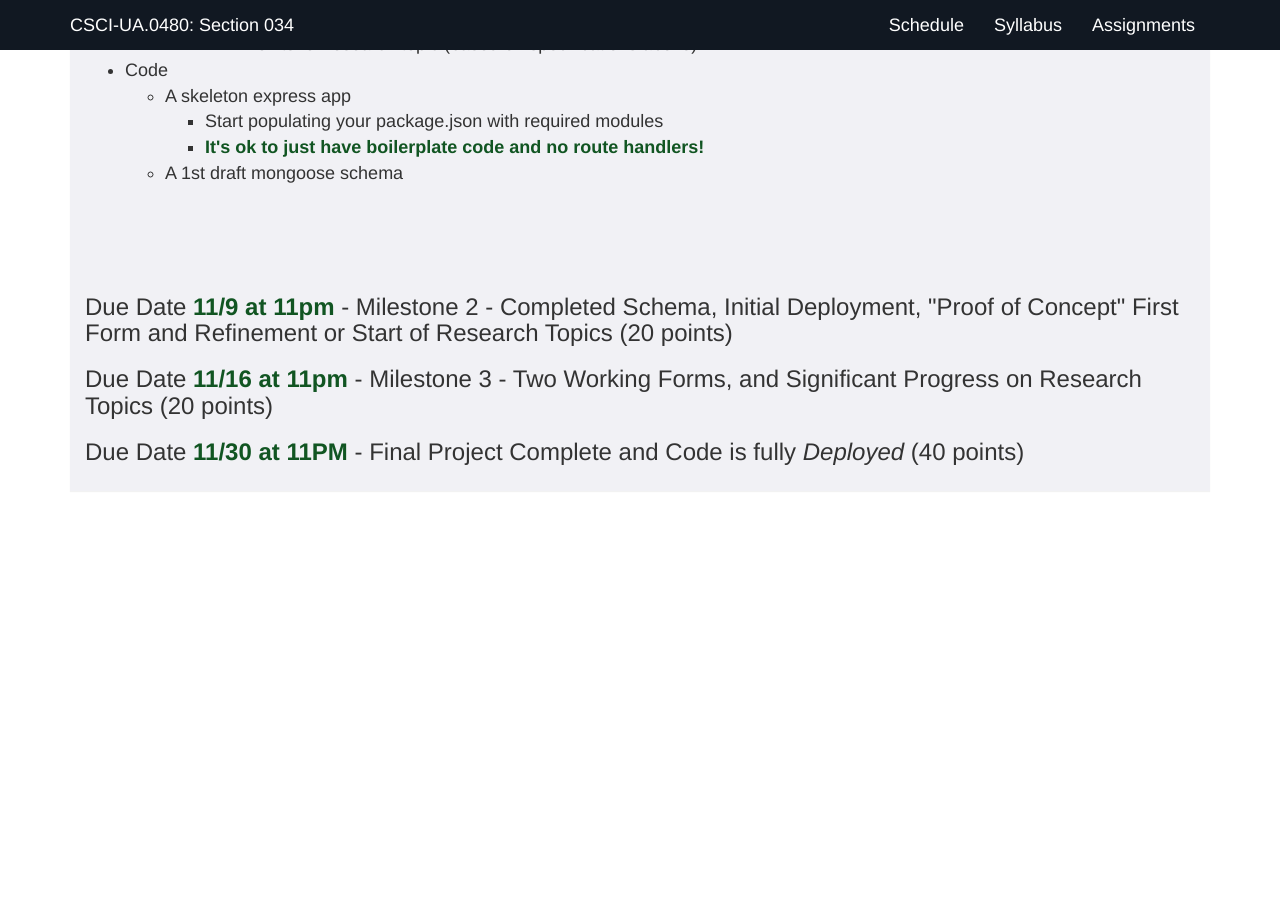
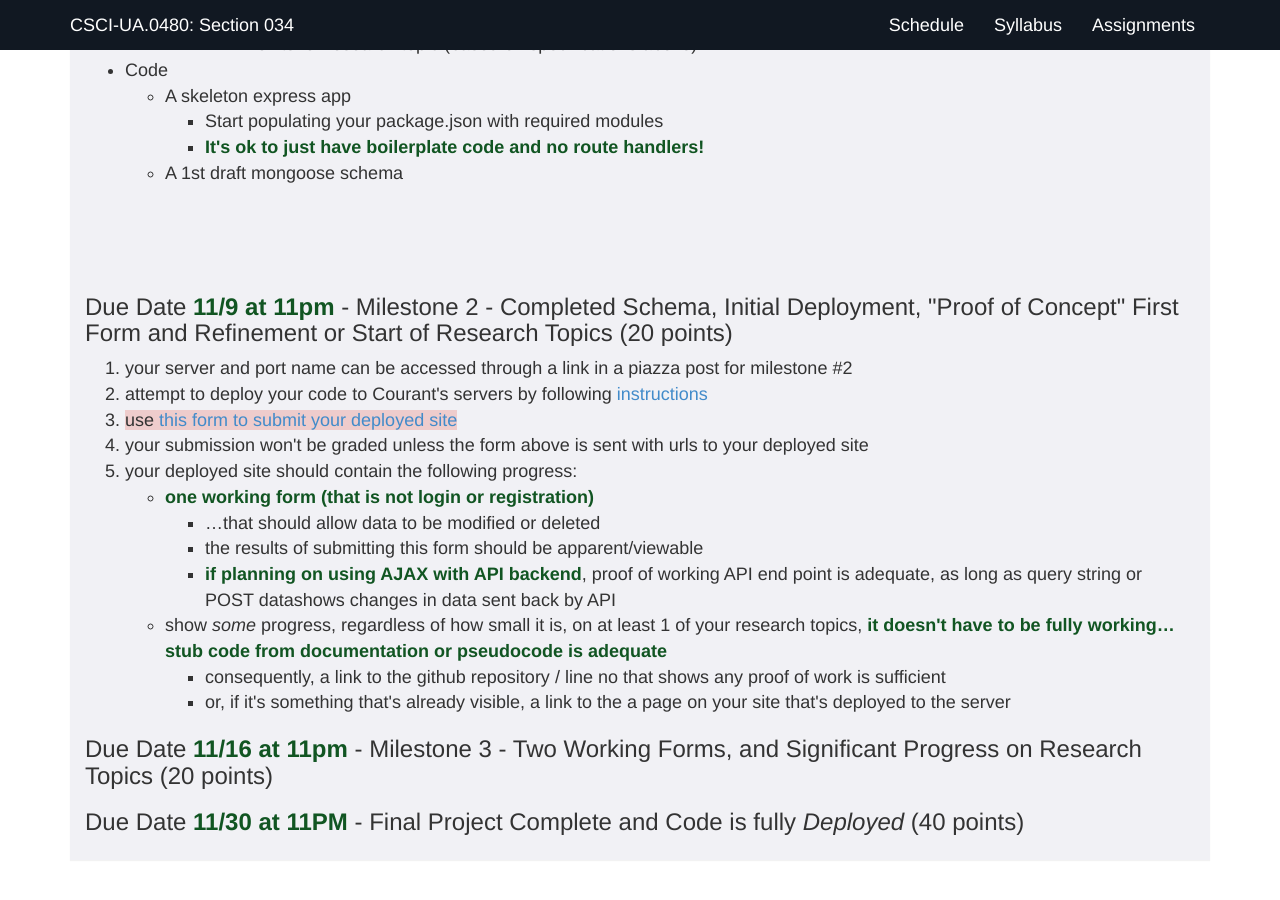
Before and after one commit to foureyes/csci-ua.0480-fall2020-034, a Jekyll site: the page built from final-project.markdown, in a window 1280 px wide and 900 px high, scrolled down 3898 px. Built offline with Jekyll 4.4.1, drawn with Linux system fonts in a browser that asks for light colours; a script that is not in the unit is left out; before the commit the page ends 4429 px from its top, so only the background shows below that.

Commit message:
update milestone 2

```diff
--- a/final-project.markdown
+++ b/final-project.markdown
@@ -199,31 +199,19 @@ Choose at least __8 points__ worth of these following topics (research and imple
 
 ### Due Date __11/9 at 11pm__ - Milestone 2 - Completed Schema, Initial Deployment, "Proof of Concept" First Form and Refinement or Start of Research Topics (20 points)
 
-{% comment %}
-* <span class="warning">Use [this form to submit your deployed site](https://forms.gle/qdTDffmhYgsbCdmRA) to submit your code</span>
-* your submission won't be graded unless the form above is submitted
-* your repository should show the work you've done on:
-	* a completed schema
-	* one working form
-	* progress on a research topic
-{% endcomment %}
-
-{% comment %}
 1. your server and port name can be accessed through a link in a piazza post for milestone #2
 2. attempt to deploy your code to Courant's servers by following [instructions](homework/deploy.html)
-3. <span class="warning">use [this form to submit your deployed site](https://forms.gle/qdTDffmhYgsbCdmRA) to submit your code</span>
+3. <span class="warning">use [this form to submit your deployed site](https://forms.gle/SBBBQGFs13SGNiwT8)</span>
 4. your submission won't be graded unless the form above is sent with urls to your deployed site
 5. your deployed site should contain the following progress:
     * __one working form (that is not login or registration)__
         * ...that should allow data to be modified or deleted
         * the results of submitting this form should be apparent/viewable
-    * show _some_ progress on at least 1 of your research topics,  __it doesn't have to be fully working... stub code from documentation or pseudocode is adequate__
+		* __if planning on using AJAX with API backend__, proof of working API end point is adequate, as long as query string or POST datashows changes in data sent back by API
+    * show _some_ progress, regardless of how small it is, on at least 1 of your research topics,  __it doesn't have to be fully working... stub code from documentation or pseudocode is adequate__
         * consequently, a link to the github repository / line no that shows any proof of work is sufficient
         * or, if it's something that's already visible, a link to the a page on your site that's deployed to the server
 
-{% endcomment %}
-{% comment %}[this form to submit your deployed site](https://docs.google.com/forms/d/e/1FAIpQLSeDK0kCfwzhpZbEW1XSWq1sT1WIinZdZJ8Q8KjQiB5vTFKh9Q/viewform)
-{% endcomment %}
 
 {% comment %}
 <a name="milestone03">
```
